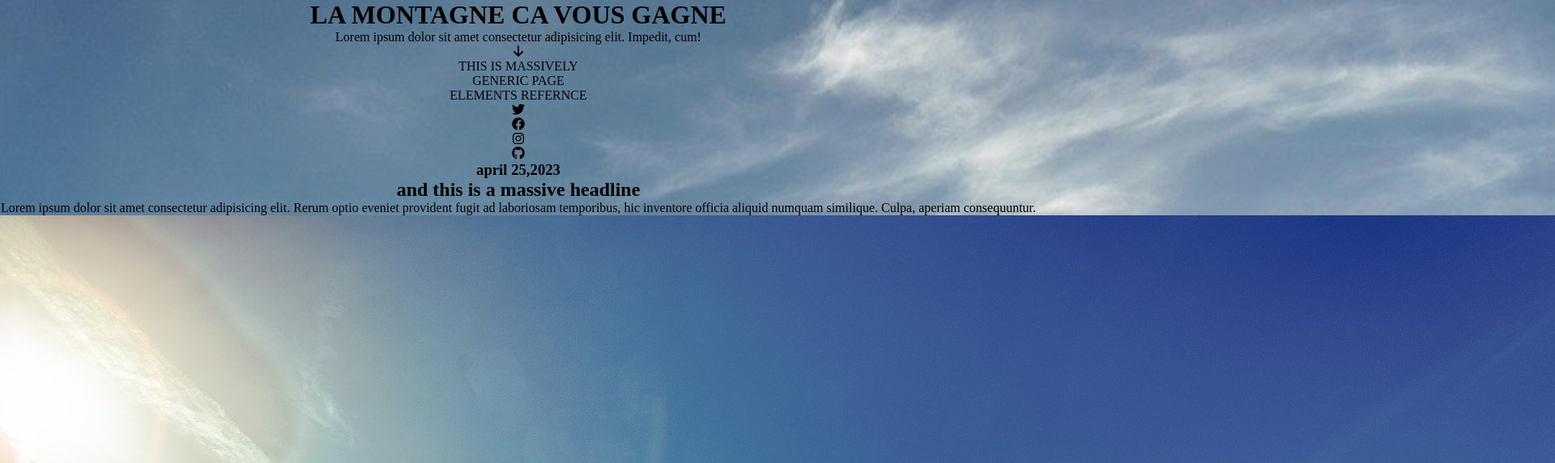
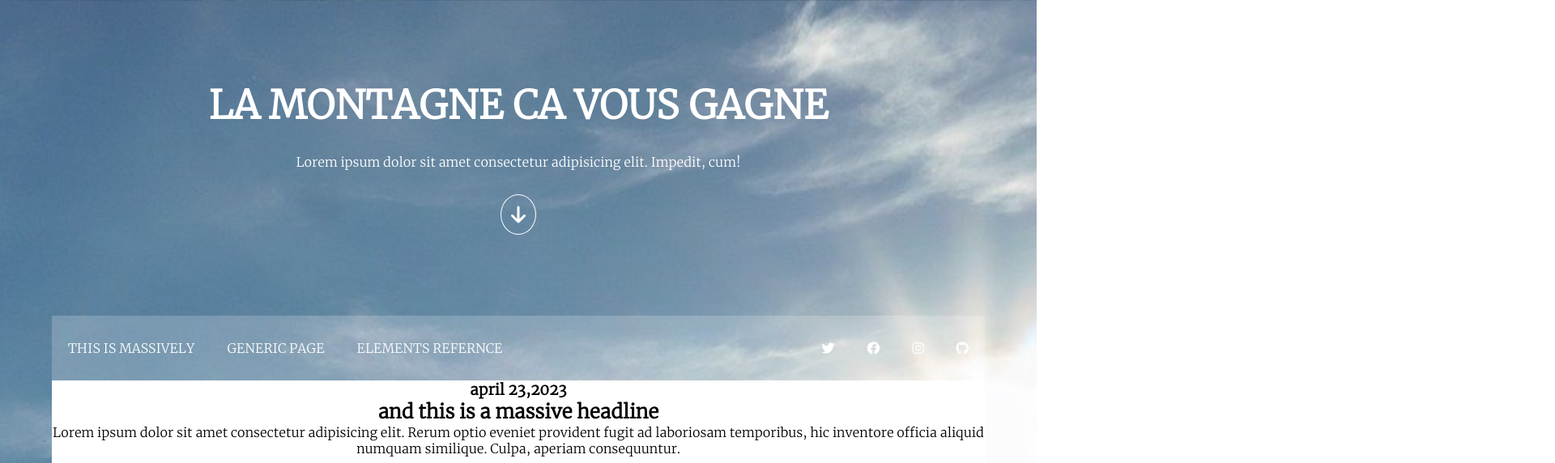
Before and after one commit to chemayoub/LA-MONTAGNE, a plain HTML site: page index.html in a window 1280 px wide. Shown: the top 572 px of the page at 81% size, 1920 px wide, since content can reach past the window. Drawn offline with Linux system fonts and the light colour scheme.

Commit message:
Ajout sass

```diff
--- a/assets/styles/_settings.scss
+++ b/assets/styles/_settings.scss
@@ -5,7 +5,10 @@
     list-style: none;
     box-sizing: border-box;
 }
-
+//variables de couleur
+$gray-color:#606060;
+$white-color:#FFFFFF;
+$black-color:#040404;
 // Définition des polices de caractères personnalisées
 
 @font-face {
--- a/assets/styles/index.scss
+++ b/assets/styles/index.scss
@@ -1 +1,4 @@
 @import"./settings";
+@import"./layout/header";
+@import"./layout/navbar";
+@import"./layout/section";
--- /dev/null
+++ b/assets/styles/layout/_header.scss
@@ -0,0 +1,22 @@
+header{
+
+    .header-container{
+
+        margin: 100px 0;
+        color: $white-color;
+        h1{
+            font-size:3rem;
+            font-weight: 800;
+        }
+        p{
+            margin: 30px 0;
+
+        }
+        i{
+            font-size: 1.5rem;
+            padding: 12px;
+            border: 1px solid $white-color;
+           border-radius: 100%;
+        }
+    }
+}
--- a/assets/styles/layout/_navbar.scss
+++ b/assets/styles/layout/_navbar.scss
@@ -0,0 +1,17 @@
+nav{
+    width: 90%;
+    height: 80px;
+    margin: 0 auto;
+    display: flex;
+    align-items:center ;
+    justify-content: space-between;
+    background: rgba(255, 255, 255, 0.2);
+    color: $white-color;
+    ul{
+        display: flex;
+        align-items: center;
+    }
+    li{
+        padding: 0 20px;
+    }
+}
--- a/assets/styles/layout/_section.scss
+++ b/assets/styles/layout/_section.scss
@@ -0,0 +1,11 @@
+section{
+    width: 90%;
+    margin: 0 auto;
+    background: $white-color;
+    .main{
+        img{
+            width: 90%;
+            margin: 10px auto;
+        }
+    }
+}
--- a/index.html
+++ b/index.html
@@ -36,10 +36,14 @@
     </header>
     <section>
         <div class="main">
-            <h3>april 25,2023</h3>
+            <div class="date">
+                <div class="line"></div>
+                <h3>april 23,2023</h3>
+                <div class="line"></div>
+            </div>
             <h2>and this is a massive headline</h2>
             <p>Lorem ipsum dolor sit amet consectetur adipisicing elit. Rerum optio eveniet provident fugit ad laboriosam temporibus, hic inventore officia aliquid numquam similique. Culpa, aperiam consequuntur.</p>
-            <img src="/assets/img/pic01.jpg" alt="">
+            <img src="/assets/img/pic01.jpg" alt="Personne en train de sauter entre des rochers dans un paysage désertique sous un ciel bleu avec le soleil en arrière-plan">
             <button>full story</button>
         </div>
         <div class="secondary">
```
Also changed, not shown: assets/styles/index.css, 1 other file.
